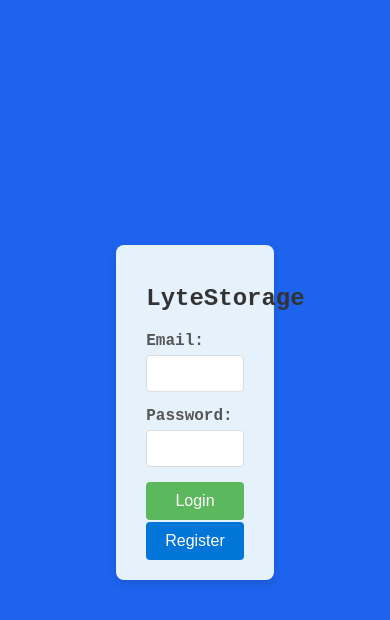
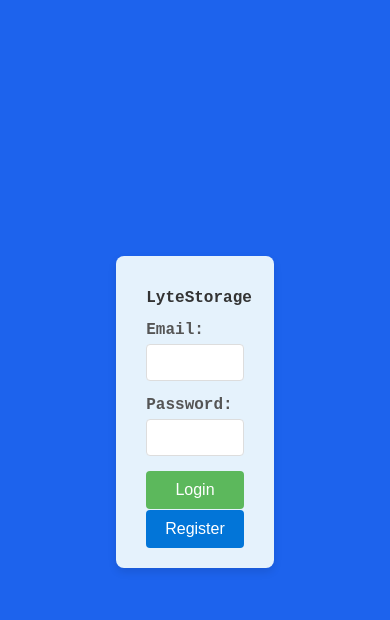
Before and after one commit to hodge-py/LyteStorage, a PHP site: page / in a window 390 px wide. Shown: the top 620 px of the page. Run offline with PHP 8.4, Linux system fonts and the light colour scheme.

Commit message:
index change

```diff
--- a/PHP/static/css/login.css
+++ b/PHP/static/css/login.css
@@ -18,3 +18,9 @@
         button:hover { background-color: #4cae4c; }
         html { font-family: "Courier New", Courier, monospace;}
         #registerButton { background-color: #0275d8; margin-top: 2%;}
+
+@media only screen and (max-width: 680px) {
+        h2 {
+                font-size: medium;
+        }
+}
```
Also changed, not shown: 1 other file.
